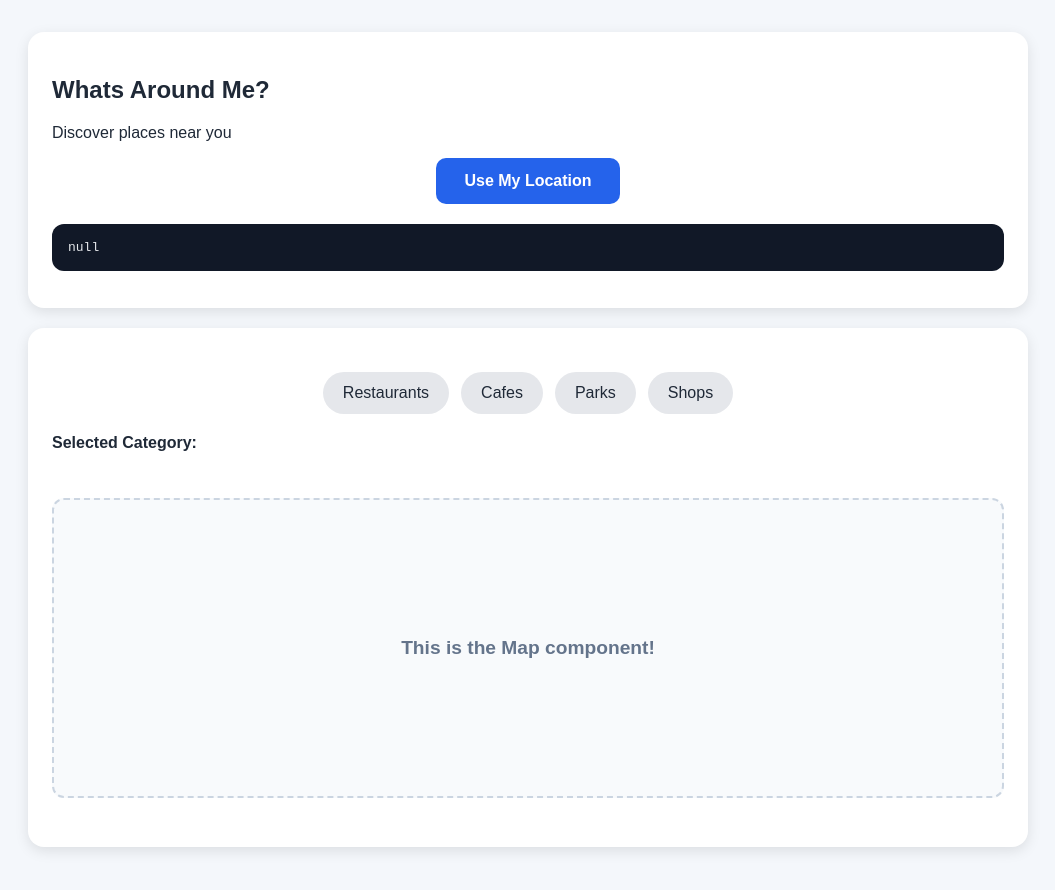
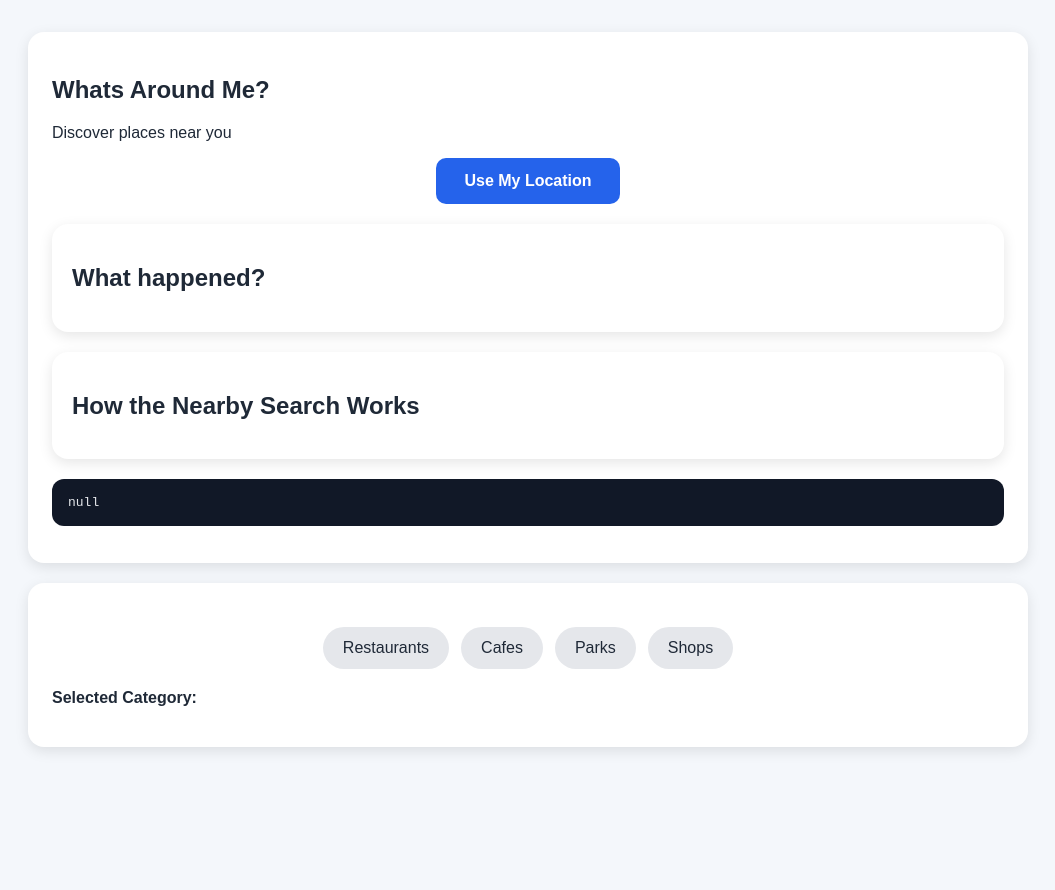
Before and after one commit to SouthBennett/geolocation-demo, a React (Vite) app: page / in a window 1280 px wide. Shown: the top 890 px of the page, without its empty margins (112-1167 px from the left). After the commit the page ends 800 px from the top, so only its background shows below. Built offline with nearby package versions, Linux system fonts and the light colour scheme.

Commit message:
Removed map component, Added live demo steps to explain what is going on

```diff
--- a/src/App.jsx
+++ b/src/App.jsx
@@ -3,7 +3,6 @@ import Header from "./components/Header.jsx"
 import LocationButton from "./components/LocationButton.jsx"
 import CategoryButtons from "./components/CategoryButtons.jsx"
 import BusinessList from "./components/BusinessList.jsx"
-import Map from "./components/Map.jsx"
 
 export default function App() {
 
@@ -22,12 +21,20 @@ export default function App() {
   // Tracks whether we are currently waiting for API results
   const [loading, setLoading] = useState(false);
 
+  // For live demo
+  const [steps, setSteps] = useState([]);
+  const [searchSteps, setSearchSteps] = useState([]);
+
   useEffect(() => {
 
     // Don't search until we have both a location and a category
     if (!location || !selectedCategory) return;
 
     async function fetchNearbyPlaces() {
+      setSearchSteps([
+        "1. You selected a category.",
+        "2. React checked that location and category both exist."
+      ]);
 
       // Show loading message while the search is running
       setLoading(true);
@@ -37,6 +44,12 @@ export default function App() {
 
       // Clear old search results before starting a new search
       setBusinesses([]);
+
+      setSearchSteps(prev => [
+        ...prev,
+        "3. React cleared the old results and started loading."
+      ]);
+
 
       // Maps our category buttons to OpenStreetMap search tags
       const categoryTags = {
@@ -49,21 +62,36 @@ export default function App() {
       // Get the search tag that matches the selected category
       const tag = categoryTags[selectedCategory];
 
+      setSearchSteps(prev => [
+        ...prev,
+        `4. React converted "${selectedCategory}" into an OpenStreetMap search tag.`
+      ]);
+
       // Build the query used by the Overpass API
-      // the 1500 value is the search radius in meters
-      // or 0.93 miles
+      // the 3000 value is the search radius in meters
+
       const query = `
         [out:json];
         (
-          node["${tag.key}"="${tag.value}"](around:1500,${location.latitude},${location.longitude});
+          node["${tag.key}"="${tag.value}"](around:3000,${location.latitude},${location.longitude});
         );
         out;
       `;
+
+      setSearchSteps(prev => [
+        ...prev,
+        "5. React built an API query using your latitude, longitude, and a 3000 meter radius."
+      ]);
 
       // Create the API request URL
       const url = `https://overpass-api.de/api/interpreter?data=${encodeURIComponent(query)}`;
 
       try {
+
+        setSearchSteps(prev => [
+          ...prev,
+          "6. React sent the request to the Overpass API."
+        ]);
 
         // Send request to the API
         const response = await fetch(url);
@@ -72,8 +100,20 @@ export default function App() {
           throw new Error("Could not fetch nearby places.");
         }
 
+        setSearchSteps(prev => [
+          ...prev,
+          "7. The API responded successfully."
+        ]);
+
         // Convert the API response into JavaScript data
         const data = await response.json();
+
+        setSearchSteps(prev => [
+          ...prev,
+          `8. React converted the response into JavaScript data.`,
+          `9. React found ${data.elements?.length || 0} nearby place(s).`,
+          "10. React saved the places in state so the page could display them."
+        ]);
 
         console.log(data);
         console.log(data.elements);
@@ -82,11 +122,23 @@ export default function App() {
         setBusinesses(data.elements || []);
 
       } catch (err) {
+
+        setSearchSteps(prev => [
+          ...prev,
+          "Something went wrong while searching for nearby places."
+        ]);
+
         //For the user to see error message
         setError("Something went wrong while finding nearby places.");
         console.error(err);
 
       } finally {
+
+        setSearchSteps(prev => [
+          ...prev,
+          "11. React turned loading off."
+        ]);
+
         // Hide loading message when request finishes
         setLoading(false);
       }
@@ -103,7 +155,26 @@ export default function App() {
       <LocationButton
         setLocation={setLocation}
         setError={setError}
+        setSteps={setSteps}
       />
+      <section className="explain-section">
+        <h2>What happened?</h2>
+
+        {steps.map((step, index) => (
+          <p key={index} className="explain-step">
+            {step}
+          </p>
+        ))}
+      </section>
+      <section className="explain-section">
+        <h2>How the Nearby Search Works</h2>
+
+        {searchSteps.map((step, index) => (
+          <p key={index} className="explain-step">
+            {step}
+          </p>
+        ))}
+      </section>
 
       {/* Display a success message when location data exists */}
       {location && ( <p className="success-message" >Location retrieved successfully!</p>)}
@@ -132,7 +203,7 @@ export default function App() {
 
         {/* Displays nearby businesses from the user */}
         <BusinessList businesses={businesses} />
-      <Map />
+
       </section>
     </main>
 
--- a/src/components/LocationButton.jsx
+++ b/src/components/LocationButton.jsx
@@ -11,7 +11,7 @@ import "./LocationButton.css"
  * - setError: Updates the error state.
  * @returns
  */
-export default function LocationButton({setLocation, setError}) {
+export default function LocationButton({setLocation, setError, setSteps}) {
 
   /**
    * Handles the user's click on the location button
@@ -19,14 +19,34 @@ export default function LocationButton({setLocation, setError}) {
    */
   function handleLocationRequest() {
 
+    setSteps([
+      "1. You clicked the Use My Location button."
+    ]);
+
     // Verify the browser supports geolocation
     if (!navigator.geolocation) {
       setError("Geolocation is not supported by this browser.");
       return;
     }
+
+    setSteps(prev => [
+      ...prev,
+      "2. React checked if the browser supports geolocation.",
+      "3. The browser asked for permission to use your location."
+    ]);
+
+
     // call to get current position (asks the browser to provide current location)
     navigator.geolocation.getCurrentPosition(
       (position) => {
+
+        setSteps(prev => [
+          ...prev,
+          "4. Permission was granted.",
+          "5. The browser returned latitude and longitude.",
+          "6. React saved the coordinates in state."
+        ]);
+
         // log entire object
         console.log(position);
 
@@ -40,6 +60,11 @@ export default function LocationButton({setLocation, setError}) {
       },
       (error) => {
         console.log(error);
+
+        setSteps(prev => [
+          ...prev,
+          "4. Location permission failed or was denied."
+        ]);
         // Store the geolocation error message in state
         setError(error.message);
       }
--- a/src/components/Map.css
+++ /dev/null
@@ -1,19 +0,0 @@
-.map {
-    margin-top: 30px;
-
-    min-height: 300px;
-
-    display: flex;
-    justify-content: center;
-    align-items: center;
-
-    border: 2px dashed #cbd5e1;
-    border-radius: 12px;
-
-    background-color: #f8fafc;
-
-    color: #64748b;
-
-    font-size: 1.2rem;
-    font-weight: 600;
-  }
--- a/src/components/Map.jsx
+++ /dev/null
@@ -1,7 +0,0 @@
-import "./Map.css"
-
-export default function Map() {
-  return (
-    <h4 className="map">This is the Map component!</h4>
-  )
-}
--- a/src/index.css
+++ b/src/index.css
@@ -48,3 +48,31 @@ body {
   border-radius: 12px;
   overflow-x: auto;
 }
+
+.explain-section {
+  background: white;
+  padding: 20px;
+  border-radius: 16px;
+  margin-bottom: 20px;
+  box-shadow: 0 4px 14px rgba(0, 0, 0, 0.1);
+}
+
+.explain-step {
+  background: #eff6ff;
+  border-left: 5px solid #2563eb;
+  padding: 12px;
+  border-radius: 8px;
+  animation: slideIn 0.3s ease;
+}
+
+@keyframes slideIn {
+  from {
+    opacity: 0;
+    transform: translateX(-12px);
+  }
+
+  to {
+    opacity: 1;
+    transform: translateX(0);
+  }
+}
```
